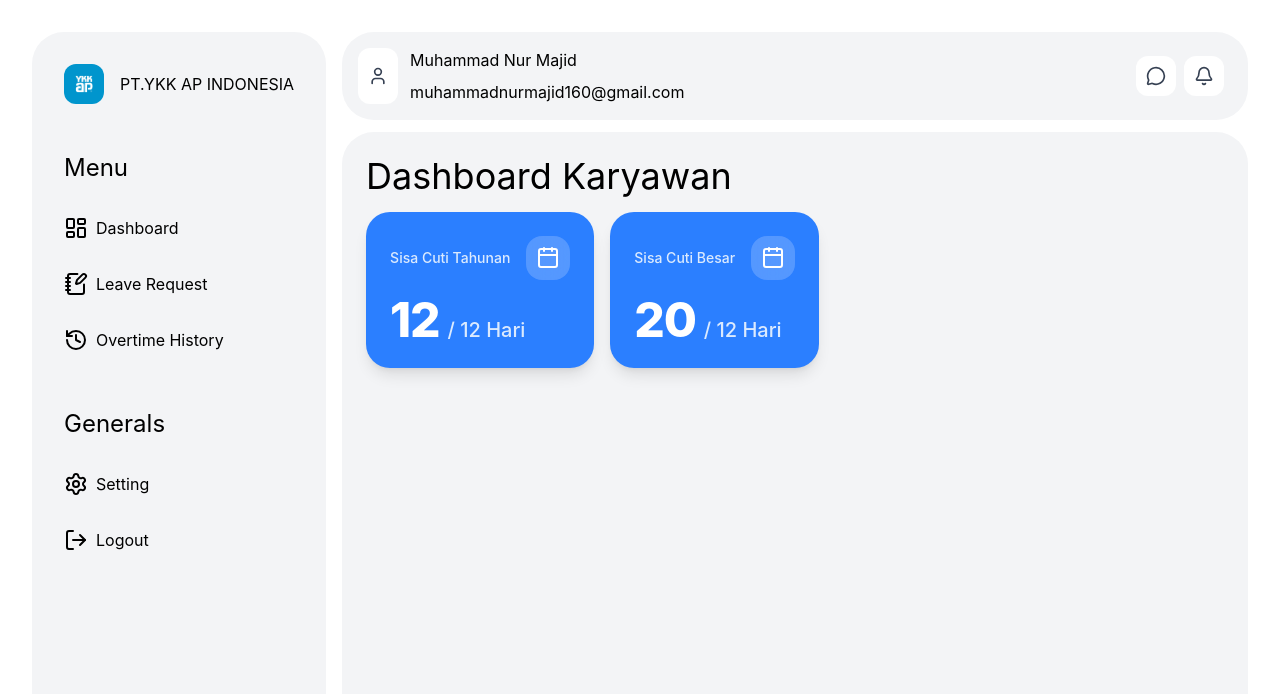
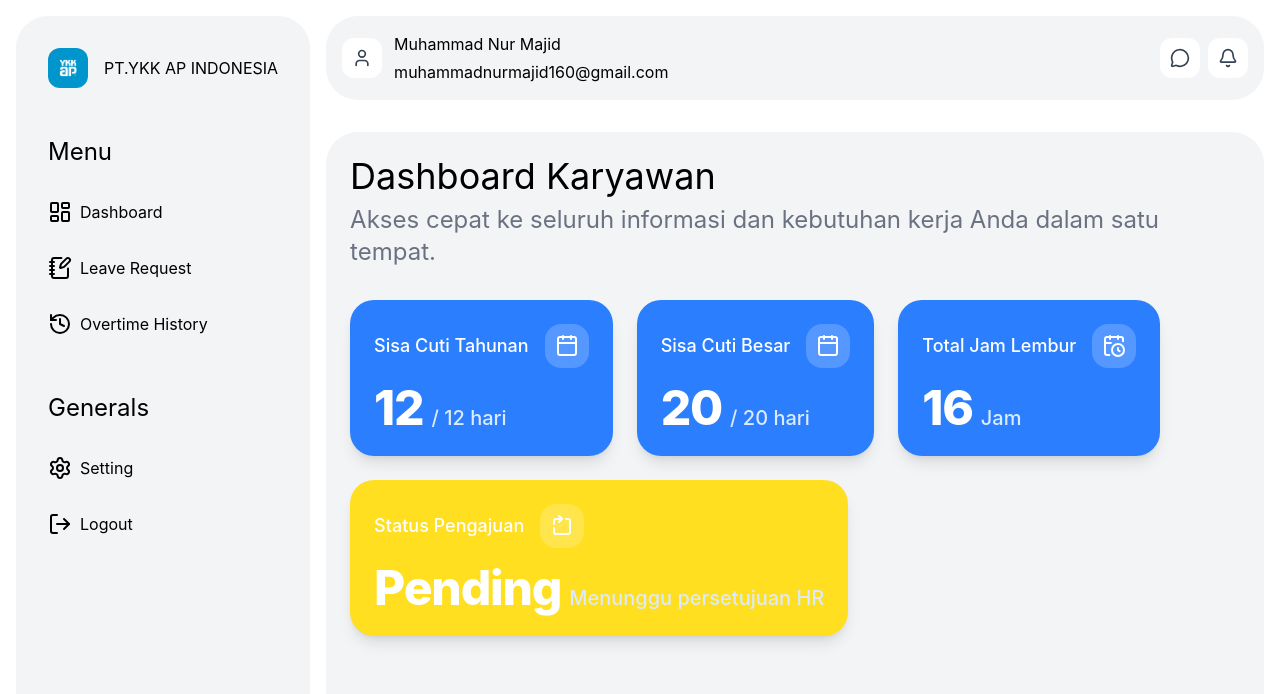
Before and after one commit to majidilharam/tugas-kkp, a React (Vite) app: page / in a window 1280 px wide. Shown: the top 694 px of the page. Built offline with nearby package versions, Linux system fonts and the light colour scheme.

Commit message:
updated dashboard

```diff
--- a/src/components/Card.jsx
+++ b/src/components/Card.jsx
@@ -1,21 +1,25 @@
-import { Calendar } from "lucide-react"
 
-const Card = ({title= "", remaining
-    = "", total = ""
+const Card = ({title = "",
+   remaining = "",
+   total = "",
+   icon: Icon,
+   className = "",
+
 }) => {
 
 
     return(
-        <div className="bg-blue-500 text-white p-6 rounded-3xl shadow-lg w-fit">
+        <div className={`bg-blue-500 text-white p-6 rounded-3xl shadow-lg w-fit ${className}`}>
             <div className="flex gap-4 items-center mb-4">
-              <span className="text-blue-100 text-sm font-medium">{title}</span>
+              <span className="text-white text-lg font-medium">{title}</span>
               <div className="bg-white/20 p-2.5 rounded-2xl backdrop-blur-md">
-                <Calendar className="w-6 h-6 text-white" />
+                <Icon/>
               </div>
             </div>
             <div className="flex items-baseline gap-2">
               <span className="text-5xl font-extrabold tracking-tight">{remaining}</span>
-              <span className="text-xl font-medium text-blue-100">/ {total} Hari</span>
+              <span className="text-xl font-medium text-blue-100 ">{total}</span>
+
             </div>
             </div>
 
--- a/src/components/Sidebar.jsx
+++ b/src/components/Sidebar.jsx
@@ -12,7 +12,7 @@ const SideBar = () => {
 
         <div className="flex flex-col gap-4">
           <p className="mb-2 text-2xl">Menu</p>
-          {/* Tambahkan prop 'to' sesuai route target */}
+
           <Menu title="Dashboard" icon={<LayoutDashboard />} to="/dashboard" />
           <Menu title="Leave Request" icon={<NotebookPen />} to="/leave-request" />
           <Menu title="Overtime History" icon={<RotateCcwClock />} to="/overtime" />
--- a/src/index.css
+++ b/src/index.css
@@ -2,5 +2,5 @@
 
 body {
     background-color: white;
-    padding: 16px;
+    /* padding: 16px; */
 }
--- a/src/pages/Dashboard.jsx
+++ b/src/pages/Dashboard.jsx
@@ -1,47 +1,50 @@
-import { Bell, MessageCircle, User } from "lucide-react"
+import { Bell, Calendar, CalendarClock, MessageCircle, User, RotateCwSquare } from "lucide-react"
 import Notif from "../components/Notif"
 import Card from "../components/Card"
 
 const Dashboard = () => {
-
   return (
-    <div className="flex flex-col gap-3 h-full ">
-      <div className="bg-gray-100 rounded-4xl w-full flex justify-between">
-        <div className="flex flex-col gap-2 p-4">
-          <div className="flex gap-3 ">
-            <Notif icon={User} />
-            <div className="flex flex-col gap-2">
-              <span>Muhammad Nur Majid</span>
-              <a href="">muhammadnurmajid160@gmail.com</a>
-            </div>
+    <div className="flex flex-col h-full">
+      <div className="bg-gray-100 rounded-4xl w-full flex justify-between items-center p-4">
+        <div className="flex gap-3 items-center">
+          <Notif icon={User} />
+          <div className="flex flex-col gap-1">
+            <span>Muhammad Nur Majid</span>
+            <a href="mailto:muhammadnurmajid160@gmail.com">
+              muhammadnurmajid160@gmail.com
+            </a>
           </div>
         </div>
-        <div className="p-2">
-          <div className="p-4 flex gap-2">
-            <Notif icon={MessageCircle} />
-            <Notif icon={Bell} />
-          </div>
+
+        <div className="flex gap-2">
+          <Notif icon={MessageCircle} />
+          <Notif icon={Bell} />
         </div>
       </div>
-      <div className="bg-gray-100 rounded-4xl h-screen p-6">
-        <h1 className="text-4xl">Dashboard Karyawan</h1>
 
+      <div className="bg-gray-100 rounded-4xl mt-8 p-6 flex-1 flex flex-col">
+        <div className="flex flex-col gap-2">
+          <h1 className="text-4xl">Dashboard Karyawan</h1>
+          <p className="text-gray-500 text-2xl">
+            Akses cepat ke seluruh informasi dan kebutuhan kerja Anda dalam satu tempat.
+          </p>
+        </div>
 
-        <div className="mt-4">
-          <div className="flex gap-4 items-center mb-4">
-
-            <Card title="Sisa Cuti Tahunan" remaining="12" total="12"/>
-            <Card title="Sisa Cuti Besar" remaining="20" total="12"/>
-
-          </div>
+        <div className="flex flex-wrap gap-6 items-stretch mt-8">
+          <Card title="Sisa Cuti Tahunan" remaining="12" total="/ 12 hari" icon={Calendar} />
+          <Card title="Sisa Cuti Besar" remaining="20" total="/ 20 hari" icon={Calendar} />
+          <Card title="Total Jam Lembur" remaining="16" total="Jam" icon={CalendarClock} />
+          <Card
+            title="Status Pengajuan"
+            remaining="Pending"
+            total="Menunggu persetujuan HR"
+            icon={RotateCwSquare}
+            className="bg-yellow-300"
+          />
         </div>
       </div>
     </div>
-
-
   )
 }
 
-
-
 export default Dashboard
--- a/src/pages/LeaveRequest.jsx
+++ b/src/pages/LeaveRequest.jsx
@@ -1,7 +1,7 @@
 const LeaveRequest = () => {
     return (
         <>
-        <h1>Halaman cuti</h1>
+        <h1>https://prod.liveshare.vsengsaas.visualstudio.com/join?201CAD335B39768F9D99B0E6A19A6A200575</h1>
         </>
     )
 
--- a/src/pages/OvertimeHistory.jsx
+++ b/src/pages/OvertimeHistory.jsx
@@ -3,7 +3,7 @@ const OvertimeHistory = () => {
     return (
         <>
 
-        <h1>Halaman lembur</h1>
+        <h1>https://dribbble.com/shots/25241984-Task-Management-Dashboard</h1>
         </>
     )
 }
```
